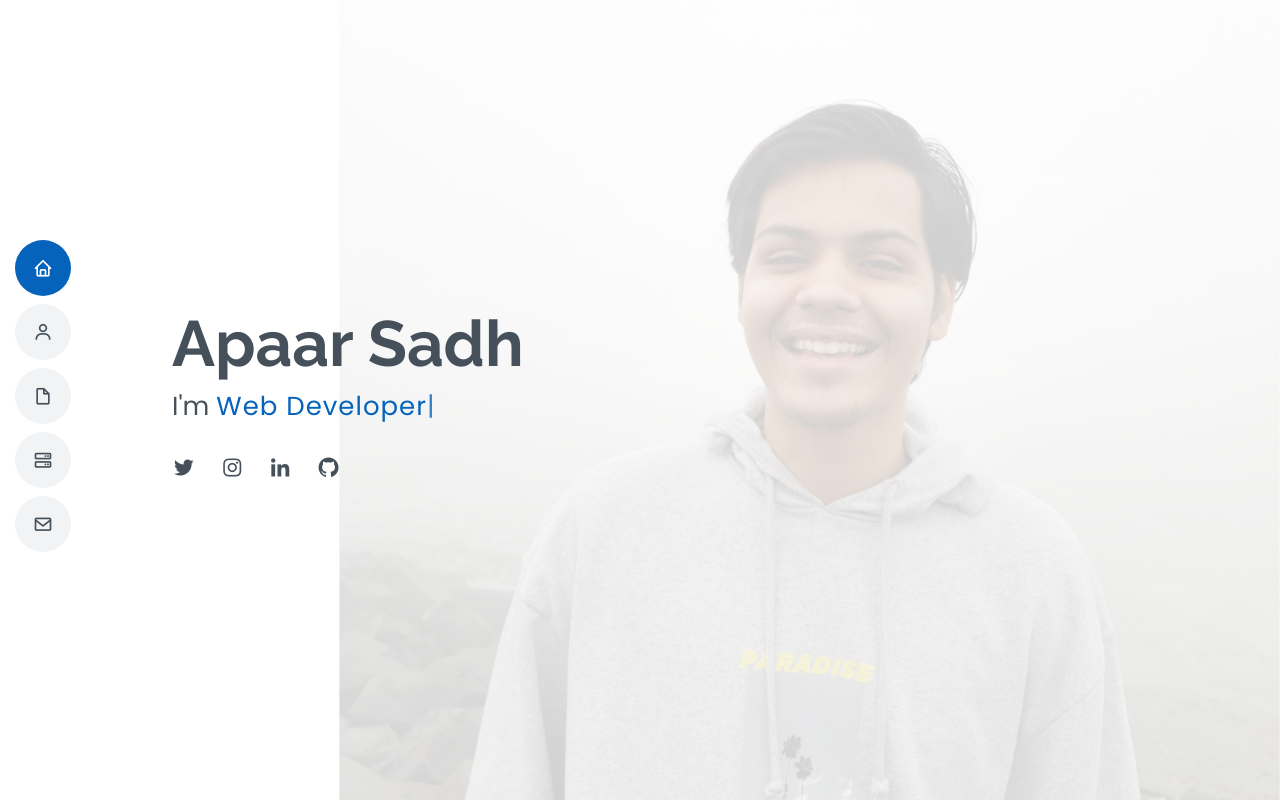
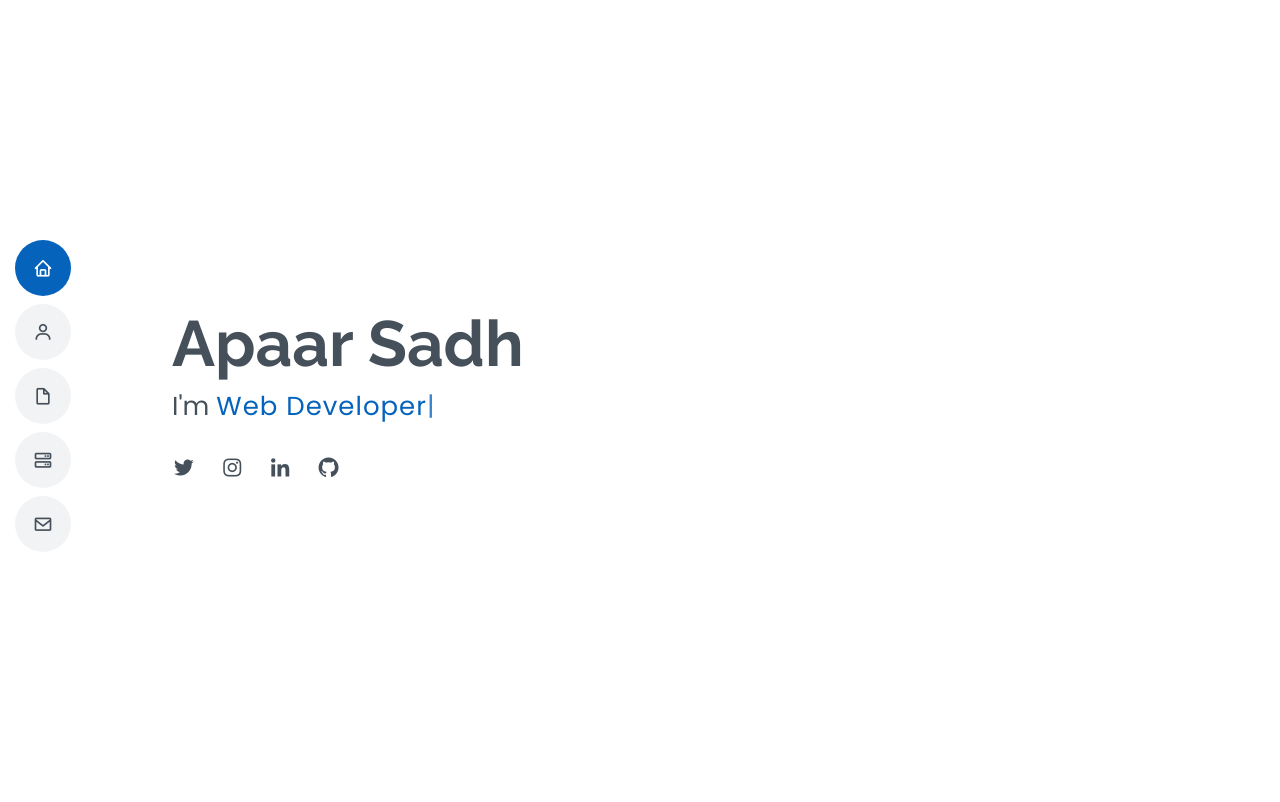
Before and after one commit to apaarsadhh/Portfolio1.0, a plain HTML site: page index.html in a window 1280 px wide. Shown: the top 802 px of the page. Drawn offline with nearby package versions, Linux system fonts and the light colour scheme.

Commit message:
Update style.css

```diff
--- a/assets/css/style.css
+++ b/assets/css/style.css
@@ -301,7 +301,6 @@ h6 {
 #hero {
     width: 100%;
     height: 100vh;
-    background: url("/assets/img/hero-bg.png") top right no-repeat;
     background-size: cover;
     position: relative;
 }
```
